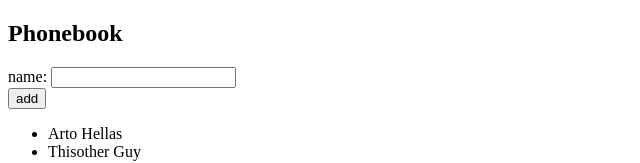
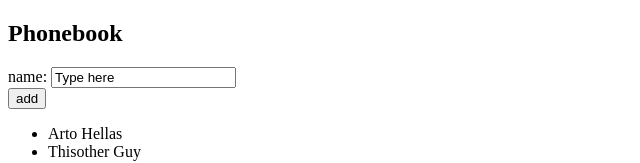
Before and after one commit to augustoabdala/FullStackOpen-Part2, a React (Create React App) app in the folder phonebook/: page / in a window 1280 px wide. Shown: the top 163 px of the page, without its empty margins (0-640 px from the left). Built offline with nearby package versions, Linux system fonts and the light colour scheme.

Commit message:
Step2 completed

```diff
--- a/phonebook/src/App.js
+++ b/phonebook/src/App.js
@@ -5,25 +5,44 @@ const App = () => {
 
   const [persons, setPersons] = useState([
     { name: 'Arto Hellas' },
-    { name: 'Thisother Guy'}
+    { name: 'Thisother Guy' }
   ])
 
-  const [newName, setNewName] = useState('')
+  const [newName, setNewName] = useState('Type here')
+
+  const addName = (event) => {
+    event.preventDefault()
+
+    const nameObj = {
+      name: newName
+    }
+
+    if (!persons.find(per => per.name === nameObj.name)) {
+      setPersons(persons.concat(nameObj))
+      setNewName('')
+    }else(
+      alert(`${nameObj.name} is already added to the phonebook.`)
+    )
+  }
+
+  const handleNameChange = (event) => {
+    setNewName(event.target.value)
+  }
 
   return (
     <div>
       <h2>Phonebook</h2>
 
-      <form>
+      <form onSubmit={addName}>
         <div>
-          name: <input />
+          name: <input value={newName} onChange={handleNameChange} />
         </div>
         <div>
           <button type="submit">add</button>
         </div>
       </form>
 
-      <Numbers persons={persons}/>
+      <Numbers persons={persons} />
 
     </div>
   )
--- a/phonebook/src/components/Numbers.js
+++ b/phonebook/src/components/Numbers.js
@@ -1,5 +1,5 @@
 
-const Numbers = ({ persons }) => {
+const Numbers = ({persons}) => {
 
 
     return (
```
